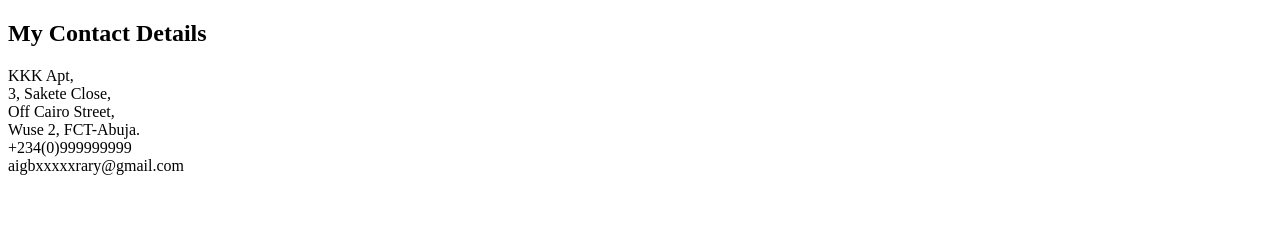
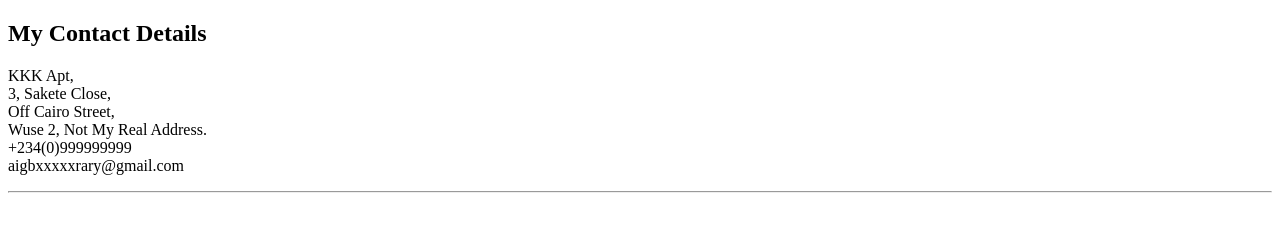
Before and after one commit to AppQuiver/html-Resume, a plain HTML site: page Contact-Me.html in a window 1280 px wide. Drawn offline with Linux system fonts and the light colour scheme.

Commit message:
Contact-Me.html

```diff
--- a/Contact-Me.html
+++ b/Contact-Me.html
@@ -9,9 +9,10 @@
         <p> KKK Apt,<br>
     3, Sakete Close,<br>
     Off Cairo Street,<br>
-    Wuse 2, FCT-Abuja.<br>
+    Wuse 2, Not My Real Address.<br>
     +234(0)999999999<br>
     aigbxxxxxrary@gmail.com
         </p>
+     <hr>
     </body>
 </html>
```
